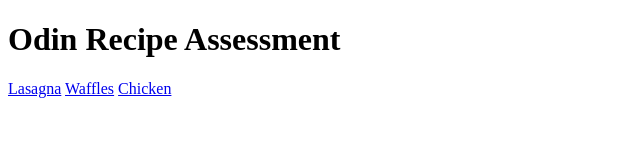
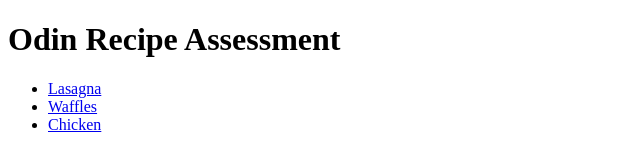
Before and after one commit to Quoxxy/odin-recipes, a plain HTML site: page index.html in a window 1280 px wide. Shown: the whole page, without its empty margins (0-640 px from the left). Drawn offline with Linux system fonts and the light colour scheme.

Commit message:
create unorderlist

```diff
--- a/index.html
+++ b/index.html
@@ -7,9 +7,10 @@
 
     <body>
         <h1>Odin Recipe Assessment</h1>
-        <a href="../odin-recipes/recipes/lasagna.html">Lasagna</a>
-        <a href="../odin-recipes/recipes/waffles.html">Waffles</a>
-        <a href="../odin-recipes/recipes/chicken.html">Chicken</a>
-
+        <ul>
+          <li><a href="../odin-recipes/recipes/lasagna.html">Lasagna</a></li>
+          <li><a href="../odin-recipes/recipes/waffles.html">Waffles</a></li>
+          <li><a href="../odin-recipes/recipes/chicken.html">Chicken</a></li>
+        </ul>
     </body>
 </html>
```
